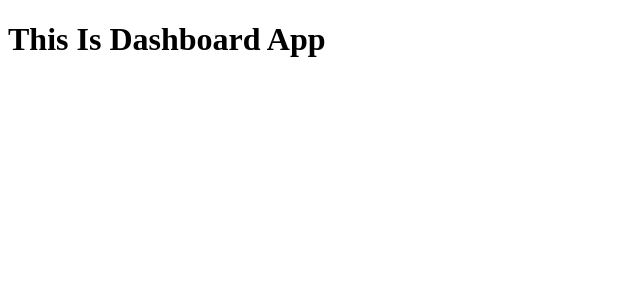
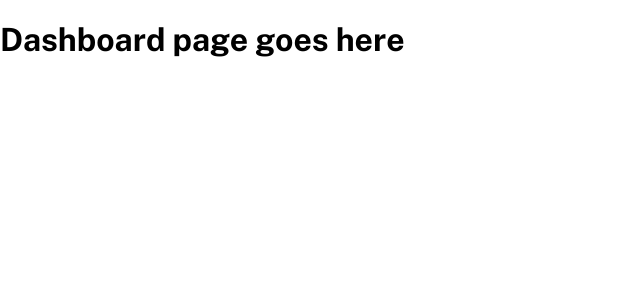
Before and after one commit to Luwa-Tech/Dashboard-App, a React (Vite) app: page / in a window 1280 px wide. Shown: the top 300 px of the page, without its empty margins (0-640 px from the left). Built offline with nearby package versions, Linux system fonts and the light colour scheme.

Commit message:
layout using react-router v6

```diff
--- a/index.html
+++ b/index.html
@@ -2,9 +2,12 @@
 <html lang="en">
   <head>
     <meta charset="UTF-8" />
-    <link rel="icon" type="image/svg+xml" href="/vite.svg" />
+    <meta http-equiv="X-UA-Compatible" content="IE=edge">
     <meta name="viewport" content="width=device-width, initial-scale=1.0" />
-    <title>Vite + React</title>
+    <link rel="preconnect" href="https://fonts.googleapis.com">
+    <link rel="preconnect" href="https://fonts.gstatic.com" crossorigin>
+    <link href="https://fonts.googleapis.com/css2?family=Public+Sans:wght@300;400;500;600;700&display=swap" rel="stylesheet">
+    <title>Dashboard</title>
   </head>
   <body>
     <div id="root"></div>
--- a/src/App.jsx
+++ b/src/App.jsx
@@ -1,5 +1,25 @@
+import { createBrowserRouter, Route, createRoutesFromElements, RouterProvider } from "react-router-dom"
+import Layout from "./components/layout"
+import Dashboard from "./pages/dashboard/dashboard"
+import Calendar from "./pages/calendar/calendar"
+import Board from "./pages/trello-board/board"
+import Users from "./pages/users/users"
+
+
 const App = () => {
-  return <h1>This Is Dashboard App</h1>
+
+  const router = createBrowserRouter(createRoutesFromElements(
+    <Route path="/" element={<Layout />}>
+      <Route index element={<Dashboard/>} />
+      <Route path="calendar" element={<Calendar/>} />
+      <Route path="board" element={<Board/>} />
+      <Route path="users" element={<Users/>} />
+    </Route>
+  ))
+
+  return (
+    <RouterProvider router={router} />
+  )
 }
 
 export default App
--- /dev/null
+++ b/src/components/layout.jsx
@@ -0,0 +1,12 @@
+import { Outlet, NavLink } from "react-router-dom"
+
+
+const Layout = () => {
+    return (
+        <>
+        <Outlet />
+        </>
+    )
+}
+
+export default Layout
--- a/src/index.css
+++ b/src/index.css
@@ -0,0 +1,30 @@
+:root {
+    font-family: 'Public Sans', sans-serif;
+    --blue-100: #eff6ff;
+    --blue-200: #e2e8f0;
+    --blue-300: #cbd5e1;
+    --blue-400: #bfdbfe;
+    --blue-500: #aabbcc;
+    --blue-600: #93c5fd;
+    --blue-700: #94a3b8;
+    --blue-800: #60a5fa;
+    --blue-900: #64748b;
+    --blue-1000: #3b82f6;
+    --blue-1100: #1da1f2;
+    --blue-1200: #4b5563;
+    --blue-1300: #475569;
+    --blue-1400: #374151;
+    --blue-1500: #334155;
+    --blue-1600: #243c5a;
+    --blue-1700: #1e293b;
+    --blue-1800: #1f2937;
+}
+
+body {
+    margin: 0;
+    padding: 0;
+}
+
+* {
+    box-sizing: border-box;
+}
--- /dev/null
+++ b/src/pages/calendar/calendar.jsx
@@ -0,0 +1,5 @@
+const Calendar = () => {
+    return <h1>calendar page goes here</h1>
+}
+
+export default Calendar
--- /dev/null
+++ b/src/pages/dashboard/dashboard.jsx
@@ -0,0 +1,5 @@
+const Dashboard = () => {
+    return <h1>Dashboard page goes here</h1>
+}
+
+export default Dashboard
--- /dev/null
+++ b/src/pages/trello-board/board.jsx
@@ -0,0 +1,5 @@
+const Board = () => {
+    return <h1>board page goes here</h1>
+}
+
+export default Board
--- /dev/null
+++ b/src/pages/users/users.jsx
@@ -0,0 +1,5 @@
+const Users = () => {
+    return <h1>users page goes here</h1>
+}
+
+export default Users
```
Also changed, not shown: src/pages/calendar/calendar.module.css (added), src/pages/dashboard/dashboard.module.css (added), src/pages/trello-board/board.module.css (added), src/pages/users/users.module.css (added).
